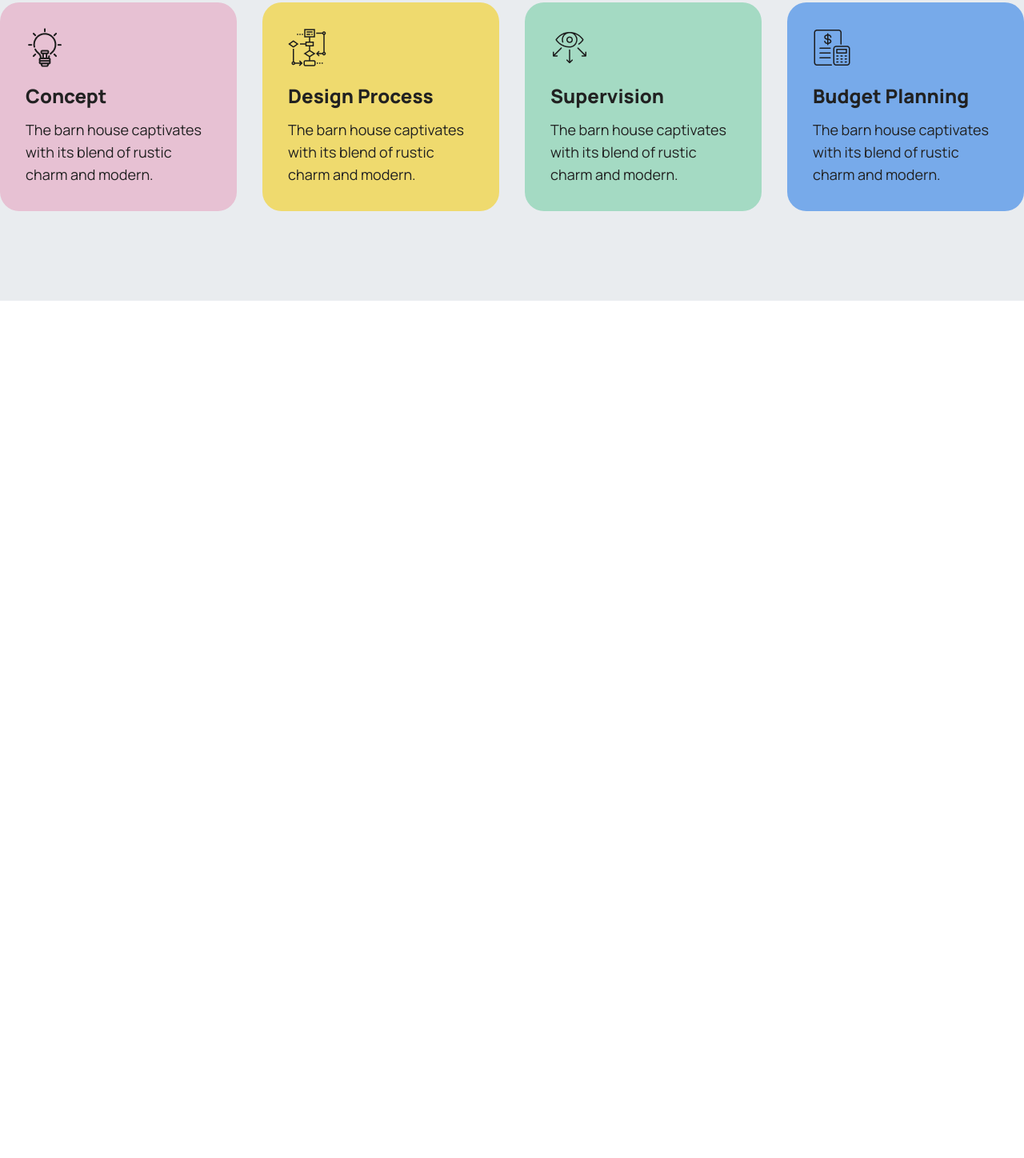
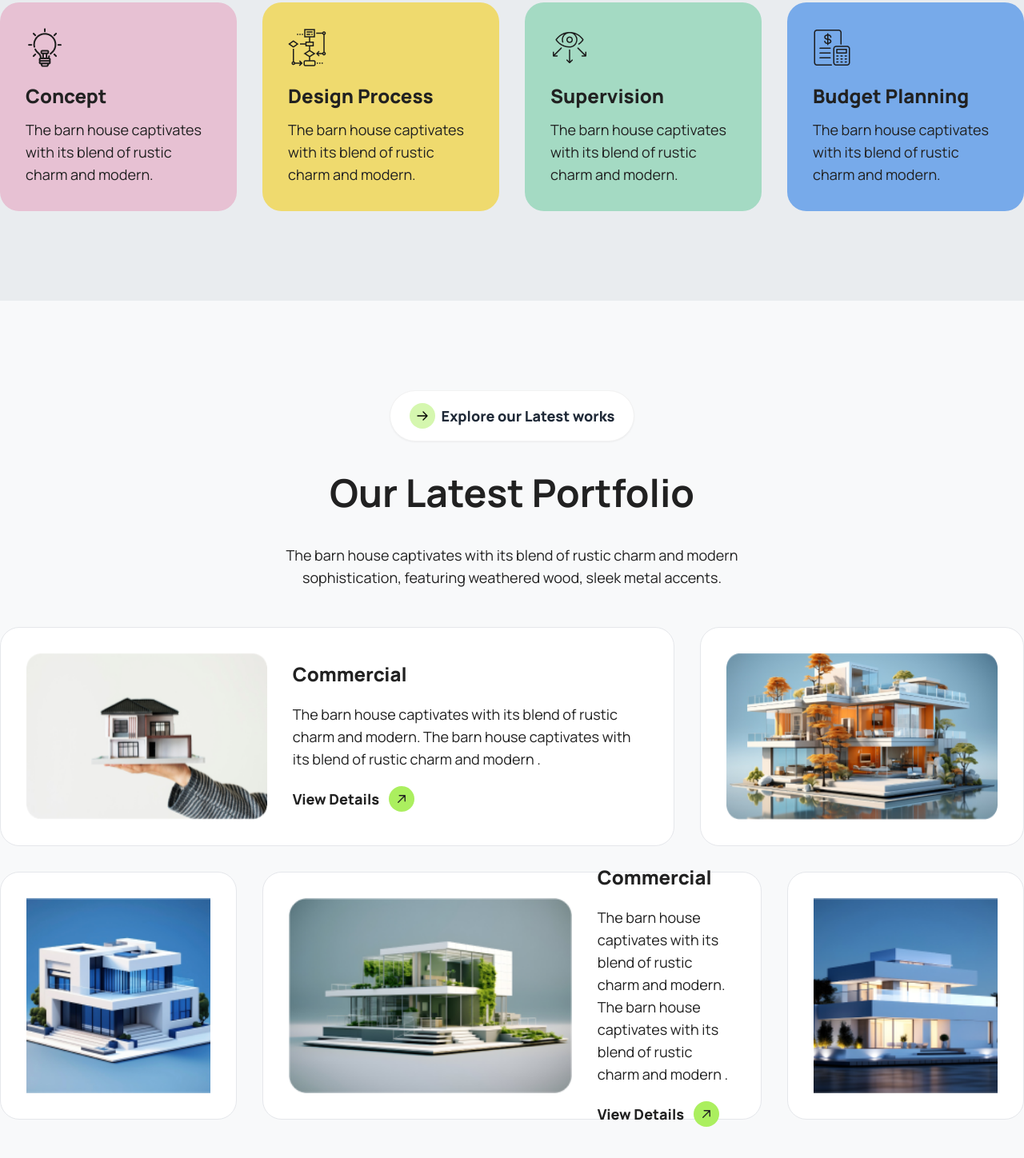
Before and after one commit to Mehedi107/Rinterio, a plain HTML site: page index.html in a window 1280 px wide. Shown: the part 2459-3907 px from the top of the page at 80% size. Before the commit the page ends 2835 px from the top, so only its background shows below. Drawn offline with nearby package versions, Linux system fonts and the light colour scheme.

Commit message:
Add portfolio section

```diff
--- a/index.html
+++ b/index.html
@@ -402,6 +402,146 @@
         </div>
       </section>
 
+      <!-- Section Portfolio-->
+      <section id="portfolio" class="container mx-auto text-center py-28">
+        <button class="btn bg-[#fff] btn-lg font-extrabold rounded-full">
+          <span
+            class="text-black bg-primaryLight p-2 rounded-full inline-block"
+          >
+            <svg
+              xmlns="http://www.w3.org/2000/svg"
+              fill="none"
+              viewBox="0 0 24 24"
+              stroke-width="2"
+              stroke="currentColor"
+              class="size-4"
+            >
+              <path
+                stroke-linecap="round"
+                stroke-linejoin="round"
+                d="M13.5 4.5 21 12m0 0-7.5 7.5M21 12H3"
+              />
+            </svg>
+          </span>
+          Explore our Latest works
+        </button>
+
+        <h2 class="text-5xl font-bold my-10 text-center">
+          Our Latest Portfolio
+        </h2>
+        <div class="flex justify-center">
+          <p class="text-base md:text-lg mb-12 w-6/12 text-center">
+            The barn house captivates with its blend of rustic charm and modern
+            sophistication, featuring weathered wood, sleek metal accents.
+          </p>
+        </div>
+
+        <!-- Grid layout -->
+        <div class="grid grid-cols-12 gap-8">
+          <div
+            class="p-8 bg-white rounded-3xl col-span-8 flex items-center gap-8 border-gray-200 border"
+          >
+            <img
+              class="w-full h-full object-cover"
+              src="assets/img1.png"
+              alt=""
+            />
+            <div class="text-left">
+              <h4 class="text-2xl font-extrabold">Commercial</h4>
+              <p class="text-base md:text-lg my-5">
+                The barn house captivates with its blend of rustic charm and
+                modern. The barn house captivates with its blend of rustic charm
+                and modern .
+              </p>
+              <div class="flex items-center gap-3">
+                <span class="text-base md:text-lg font-extrabold"
+                  >View Details</span
+                >
+                <span class="bg-primary p-2 rounded-full inline-block"
+                  ><svg
+                    xmlns="http://www.w3.org/2000/svg"
+                    fill="none"
+                    viewBox="0 0 24 24"
+                    stroke-width="2"
+                    stroke="currentColor"
+                    class="size-4 -rotate-45 bg-primary"
+                  >
+                    <path
+                      stroke-linecap="round"
+                      stroke-linejoin="round"
+                      d="M13.5 4.5 21 12m0 0-7.5 7.5M21 12H3"
+                    /></svg
+                ></span>
+              </div>
+            </div>
+          </div>
+
+          <div
+            class="p-8 bg-white rounded-3xl col-span-4 border-gray-200 border"
+          >
+            <img class="w-full h-full" src="assets/img2.png" alt="" />
+          </div>
+
+          <div
+            class="p-8 bg-white rounded-3xl col-span-3 border-gray-200 border"
+          >
+            <img
+              class="w-full h-full object-cover"
+              src="assets/img3.png"
+              alt=""
+            />
+          </div>
+
+          <div
+            class="p-8 bg-white rounded-3xl col-span-6 flex items-center gap-8 border-gray-200 border"
+          >
+            <img
+              class="w-full h-full object-cover"
+              src="assets/img4.png"
+              alt=""
+            />
+            <div class="text-left">
+              <h4 class="text-2xl font-extrabold">Commercial</h4>
+              <p class="text-base md:text-lg my-5">
+                The barn house captivates with its blend of rustic charm and
+                modern. The barn house captivates with its blend of rustic charm
+                and modern .
+              </p>
+              <div class="flex items-center gap-3">
+                <span class="text-base md:text-lg font-extrabold"
+                  >View Details</span
+                >
+                <span class="bg-primary p-2 rounded-full inline-block"
+                  ><svg
+                    xmlns="http://www.w3.org/2000/svg"
+                    fill="none"
+                    viewBox="0 0 24 24"
+                    stroke-width="2"
+                    stroke="currentColor"
+                    class="size-4 -rotate-45 bg-primary"
+                  >
+                    <path
+                      stroke-linecap="round"
+                      stroke-linejoin="round"
+                      d="M13.5 4.5 21 12m0 0-7.5 7.5M21 12H3"
+                    /></svg
+                ></span>
+              </div>
+            </div>
+          </div>
+
+          <div
+            class="p-8 bg-white rounded-3xl col-span-3 border-gray-200 border"
+          >
+            <img
+              class="w-full h-full object-cover"
+              src="assets/img5.png"
+              alt=""
+            />
+          </div>
+        </div>
+      </section>
+
       <!-- Section -->
       <section class="container mx-auto text-center"></section>
     </main>
```
